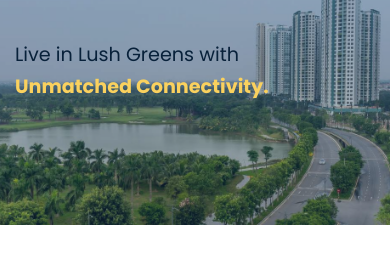
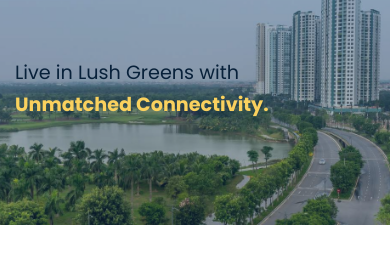
Before and after one commit to imnazim16/mgrelators, a plain HTML site: page index.html in a window 390 px wide. Shown: the part 115-377 px from the top of the page. Drawn offline with Linux system fonts and the light colour scheme.

Commit message:
text position

```diff
--- a/assets/css/style.css
+++ b/assets/css/style.css
@@ -864,7 +864,7 @@ input:focus, textarea:focus {
         background-size: cover;
     }
     .hero .container{
-        padding-top: 95px;
+        padding-top: 113px;
     }
     .hero p, .hero h1{
         font-size: 1.2rem;
```
